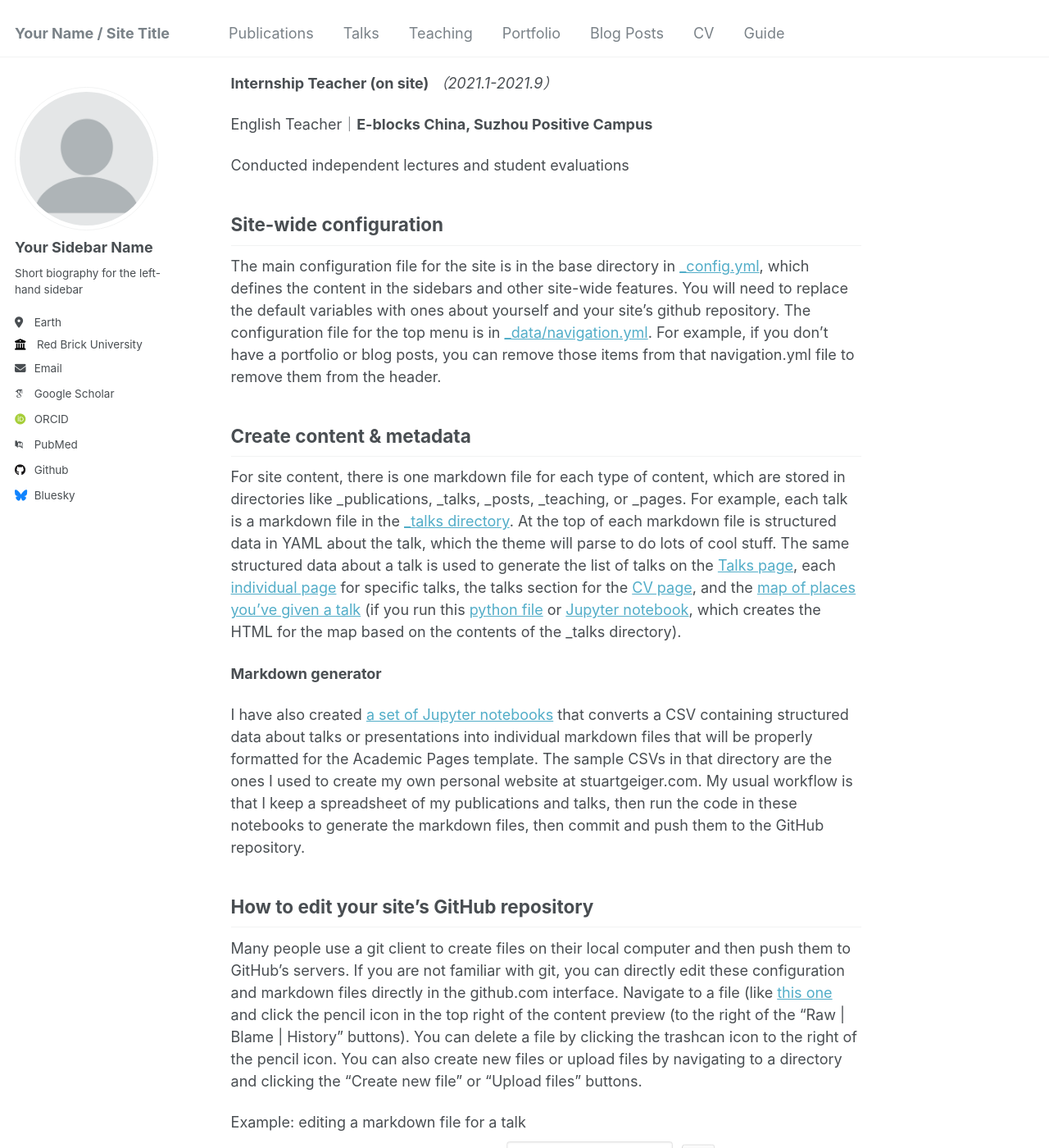
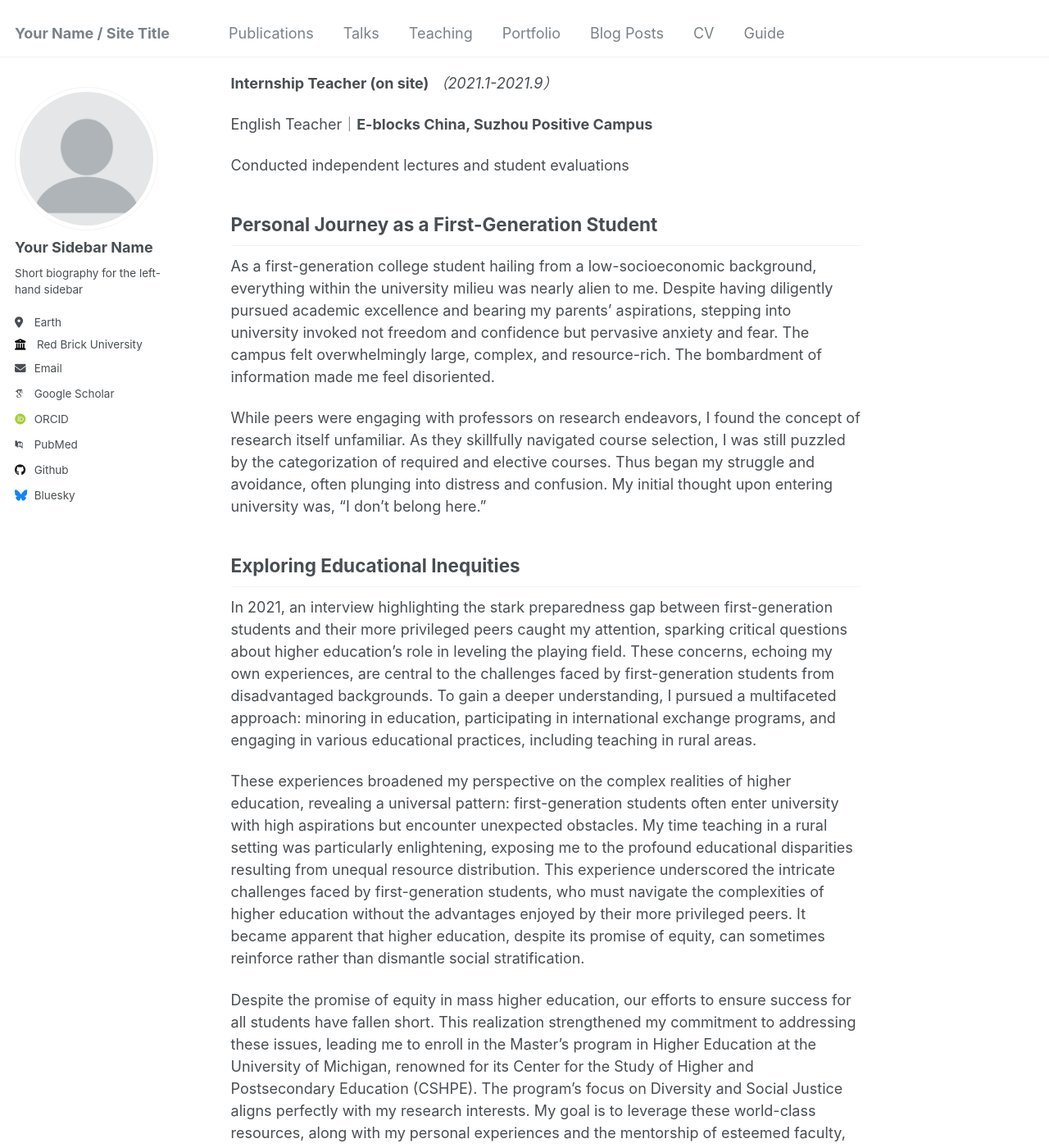
Before and after one commit to Yangzhen-Yeh/Yangzhen-Yeh.github.io, a Jekyll site: the page built from _pages/about.md, in a window 1280 px wide and 1400 px high, scrolled down 1353 px. Shown: the whole window at 82% size. Built offline with Jekyll 4.4.1, drawn with Linux system fonts in a browser that asks for light colours; some web fonts are replaced; some of the changed text lies outside the part shown.

Commit message:
Update about.md

```diff
--- a/_pages/about.md
+++ b/_pages/about.md
@@ -60,13 +60,36 @@ English Teacher｜**E-blocks China, Suzhou Positive Campus**
 
 Conducted independent lectures and student evaluations
 
-Site-wide configuration
+Personal Journey as a First-Generation Student
 ------
-The main configuration file for the site is in the base directory in [_config.yml](https://github.com/academicpages/academicpages.github.io/blob/master/_config.yml), which defines the content in the sidebars and other site-wide features. You will need to replace the default variables with ones about yourself and your site's github repository. The configuration file for the top menu is in [_data/navigation.yml](https://github.com/academicpages/academicpages.github.io/blob/master/_data/navigation.yml). For example, if you don't have a portfolio or blog posts, you can remove those items from that navigation.yml file to remove them from the header.
+As a first-generation college student hailing from a low-socioeconomic background, everything within the university milieu was nearly alien to me. Despite having diligently pursued academic excellence and bearing my parents’ aspirations, stepping into university invoked not freedom and confidence but pervasive anxiety and fear. The campus felt overwhelmingly large, complex, and resource-rich. The bombardment of information made me feel disoriented.
 
-Create content & metadata
+While peers were engaging with professors on research endeavors, I found the concept of research itself unfamiliar. As they skillfully navigated course selection, I was still puzzled by the categorization of required and elective courses. Thus began my struggle and avoidance, often plunging into distress and confusion. My initial thought upon entering university was, “I don’t belong here.”
+
+Exploring Educational Inequities
 ------
-For site content, there is one markdown file for each type of content, which are stored in directories like _publications, _talks, _posts, _teaching, or _pages. For example, each talk is a markdown file in the [_talks directory](https://github.com/academicpages/academicpages.github.io/tree/master/_talks). At the top of each markdown file is structured data in YAML about the talk, which the theme will parse to do lots of cool stuff. The same structured data about a talk is used to generate the list of talks on the [Talks page](https://academicpages.github.io/talks), each [individual page](https://academicpages.github.io/talks/2012-03-01-talk-1) for specific talks, the talks section for the [CV page](https://academicpages.github.io/cv), and the [map of places you've given a talk](https://academicpages.github.io/talkmap.html) (if you run this [python file](https://github.com/academicpages/academicpages.github.io/blob/master/talkmap.py) or [Jupyter notebook](https://github.com/academicpages/academicpages.github.io/blob/master/talkmap.ipynb), which creates the HTML for the map based on the contents of the _talks directory).
+In 2021, an interview highlighting the stark preparedness gap between first-generation students and their more privileged peers caught my attention, sparking critical questions about higher education's role in leveling the playing field. These concerns, echoing my own experiences, are central to the challenges faced by first-generation students from disadvantaged backgrounds.  To gain a deeper understanding, I pursued a multifaceted approach: minoring in education, participating in international exchange programs, and engaging in various educational practices, including teaching in rural areas.
+
+These experiences broadened my perspective on the complex realities of higher education, revealing a universal pattern: first-generation students often enter university with high aspirations but encounter unexpected obstacles. My time teaching in a rural setting was particularly enlightening, exposing me to the profound educational disparities resulting from unequal resource distribution. This experience underscored the intricate challenges faced by first-generation students, who must navigate the complexities of higher education without the advantages enjoyed by their more privileged peers. It became apparent that higher education, despite its promise of equity, can sometimes reinforce rather than dismantle social stratification.
+
+Despite the promise of equity in mass higher education, our efforts to ensure success for all students have fallen short. This realization strengthened my commitment to addressing these issues, leading me to enroll in the Master's program in Higher Education at the University of Michigan, renowned for its Center for the Study of Higher and Postsecondary Education (CSHPE). The program's focus on Diversity and Social Justice aligns perfectly with my research interests. My goal is to leverage these world-class resources, along with my personal experiences and the mentorship of esteemed faculty, to develop innovative strategies that help first-generation students overcome barriers. Ultimately, I aim to contribute to a more equitable educational landscape, both through my research at the University of Michigan and in my future career in higher education.
+
+Previous Research on Familial Background and Academic Engagement
+------
+In 2023, I conducted a quantitative research project at a Chinese university exploring the relationship between familial background and students’ academic engagement. Surveying over 100 students, we uncovered a significant positive correlation between subjective familial background (measured by parental guidance, financial support, and social connections) and academic engagement.
+
+The results highlighted the profound impact of socio-economic status and parents' educational background on students' university experiences. Students from elite backgrounds, familiar with the necessary “cultural capital,” navigated academic environments more easily than first-generation students. This study demonstrated that familial socio-economic status and first-generation status significantly influence academic engagement and overall success in higher education.
+
+These findings underscore the need for targeted support systems, policy changes, and broader societal recognition of the challenges faced by first-generation and socioeconomically disadvantaged students. To create a more equitable educational landscape, we must continue rigorous research, engage in meaningful dialogue, and implement evidence-based strategies to support all students.
+
+Future Aspirations and Commitment to Educational Equity
+------
+I am resolutely committed to addressing the critical issues facing first-generation college students from low socioeconomic backgrounds through rigorous academic research. This mission is not just a professional pursuit, but a deeply personal calling. Having once stood in their shoes, bewildered and lost, I am driven by an unwavering determination to illuminate the path for others as others have done for me. My journey is a testament to the transformative power of support and encouragement, and I am resolute in my desire to pay this forward through dedicated scholarship and advocacy.
+
+My commitment to innovation in education and the pursuit of equity is the cornerstone of this ambition. Drawing from a rich tapestry of experiences—from high school internships to grassroots work in rural schools and community service—I have gained invaluable insights into the multifaceted challenges and aspirations of students. This diverse background, coupled with my involvement in university organizations, has equipped me with a unique perspective to drive meaningful change.
+
+I stand poised at the threshold of this academic journey, brimming with passion and ready to channel my experiences, knowledge, and unwavering dedication into pioneering higher education reforms. Together, we can forge a more equitable and empowering educational landscape for all students, regardless of their background.
+
 
 **Markdown generator**
 
```
